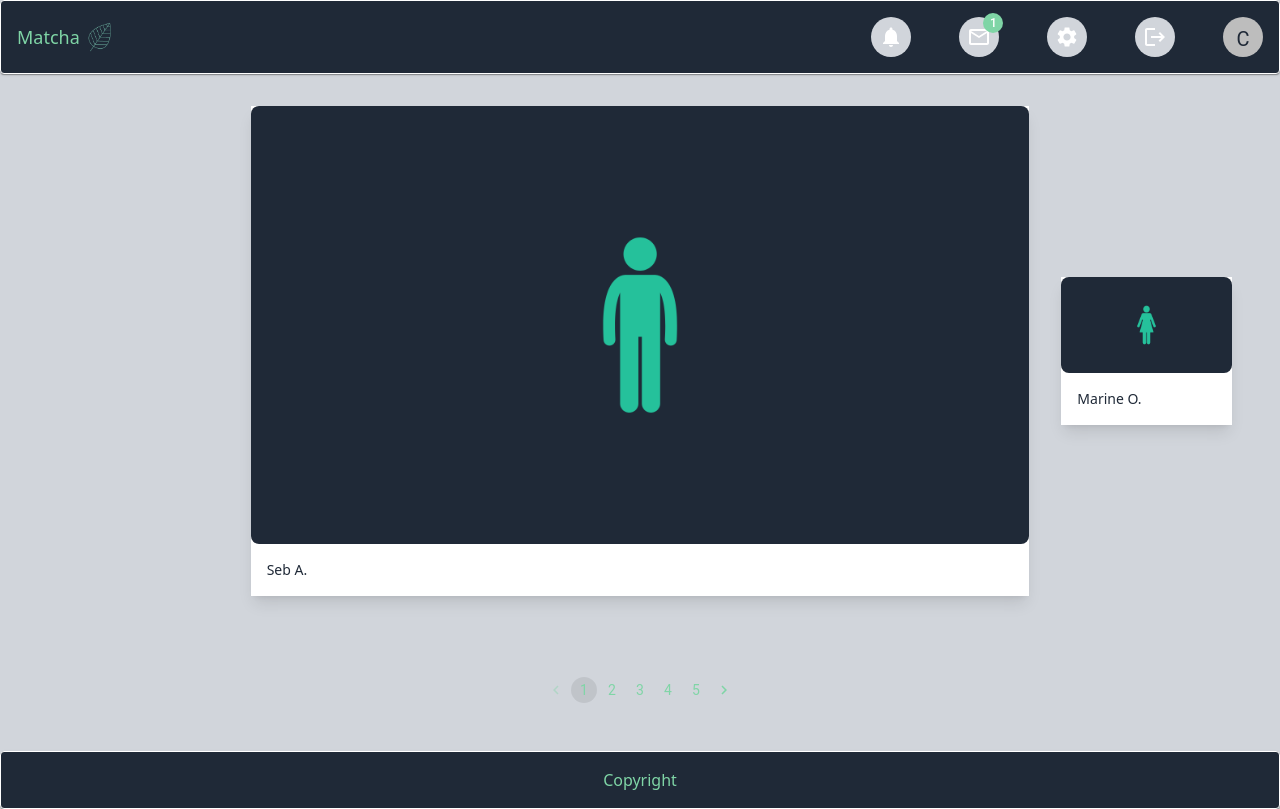
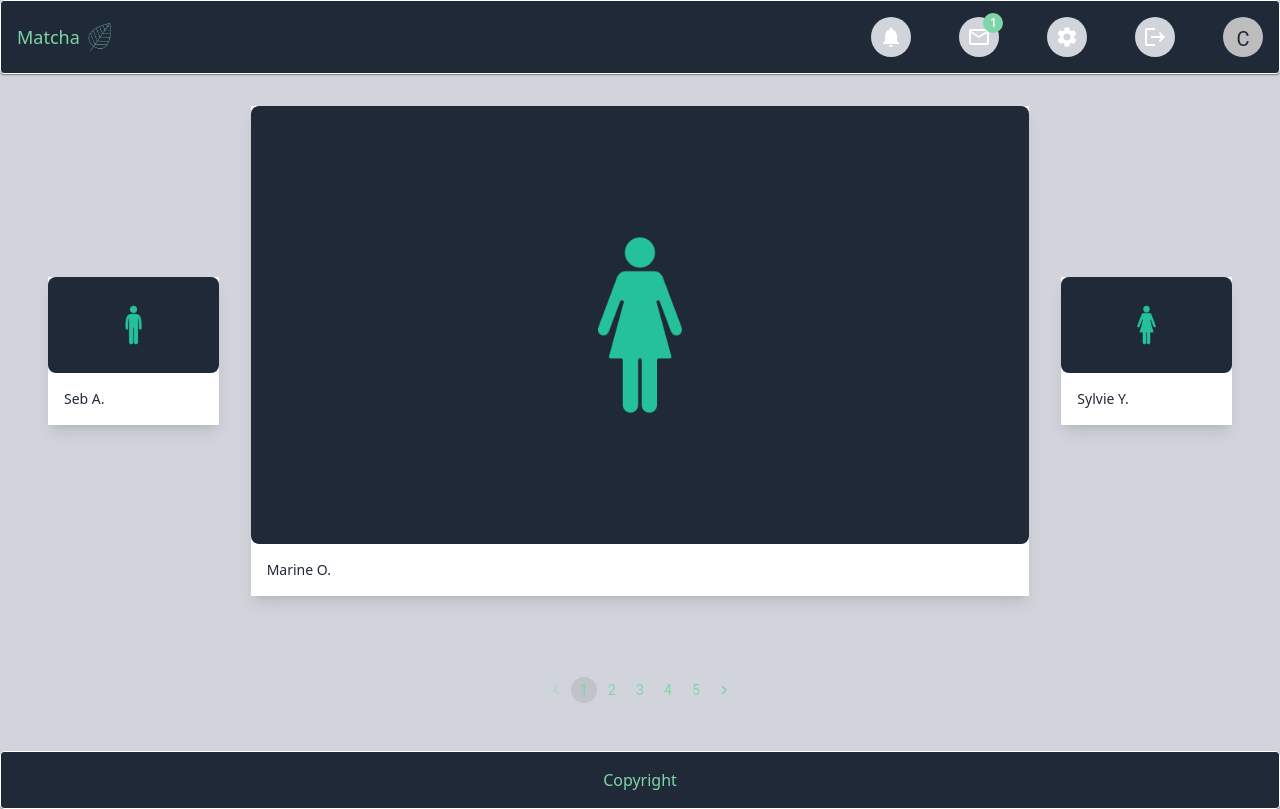
Before and after one commit to claire-d-b/Matcha_front_local, a Next.js app: page /match in a window 1280 px wide. Both pictures are taken after a click on the button "Marine O.". Built offline with nearby package versions, Linux system fonts and the light colour scheme.

Commit message:
update cardactionareas with onclick (5 pictures)

```diff
--- a/src/app/match/page.tsx
+++ b/src/app/match/page.tsx
@@ -1,19 +1,19 @@
-'use client'
+"use client";
 
-import React, { useState } from 'react';
-import { styled } from '@mui/material/styles';
-import Box from '@mui/material/Box';
-import Grid from '@mui/material/Unstable_Grid2';
-import Image from 'next/image'
-import PeopleImageF from '../../../public/images/people_f.png'
-import PeopleImageM from '../../../public/images/people_m.png'
-import { ThemeProvider, Paper, Stack } from '@mui/material'
-import theme from '../theme'
-import Ctitle from '../Ctitle'
-import Cnav from '../Cnav'
-import LeafImage from '../../../public/images/leaf.png'
-import { Card, CardContent, CardActionArea, CardMedia } from '@mui/material'
-import Pagination from '@mui/material/Pagination';
+import React, { useState } from "react";
+import { styled } from "@mui/material/styles";
+import Box from "@mui/material/Box";
+import Grid from "@mui/material/Unstable_Grid2";
+import Image from "next/image";
+import PeopleImageF from "../../../public/images/people_f.png";
+import PeopleImageM from "../../../public/images/people_m.png";
+import { ThemeProvider, Paper, Stack } from "@mui/material";
+import theme from "../theme";
+import Ctitle from "../Ctitle";
+import Cnav from "../Cnav";
+import LeafImage from "../../../public/images/leaf.png";
+import { Card, CardContent, CardActionArea, CardMedia } from "@mui/material";
+import Pagination from "@mui/material/Pagination";
 
 // const Item = styled(Paper)(({ theme }) => ({
 //     backgroundColor: theme.palette.mode === 'dark' ? '#1A2027' : '#fff',
@@ -23,13 +23,24 @@ import Pagination from '@mui/material/Pagination';
 //     color: theme.palette.text.secondary,
 //   }));
 
-const profiles = [[], ['Seb A.', 'm'], ['Marine O.', 'f'], ['Sylvie Y.', 'f'], ['Antoine N.', 'm'], ['Eugénie A.', 'f']]
+const profiles = [
+  [],
+  ["Seb A.", "m"],
+  ["Marine O.", "f"],
+  ["Sylvie Y.", "f"],
+  ["Antoine N.", "m"],
+  ["Eugénie A.", "f"],
+];
 
 const _ = () => {
-    const [index, setIndex] = useState(1)
-    const handleChange= (event: React.ChangeEvent<unknown>, value: number) => {
-        setIndex(value)
-      }
+  const [index, setIndex] = useState(1);
+  const handleChange = (event: React.ChangeEvent<unknown>, value: number) => {
+    setIndex(value);
+  };
+  const handleClick = (i: number) => {
+    console.log(i);
+    setIndex(i);
+  };
 
   return (
     <ThemeProvider theme={theme}>
@@ -41,44 +52,108 @@ const _ = () => {
         </Paper>
         <div className="w-full h-full flex flex-col justify-center items-center">
           <>
-                <Grid container spacing={4} className="h-full w-full justify-center items-center p-8">
+            <Grid
+              container
+              spacing={4}
+              className="h-full w-full justify-center items-center p-8"
+            >
               <div key={`persona_${index}`} className="flex flex-col">
                 <div className="flex justify-center items-center">
                   <Grid xs={2} className="md:w-1/4 hidden md:flex">
-                            { index-1 > 0 && index-1 < profiles.length && <>
-                                <CardActionArea className="m-0 p-4 border rounded-lg shadow-lg">
-                                    <CardMedia component="img" image={ profiles[index-1][1] == 'f' ? "../../images/people_f.png" : "../../images/people_m.png" } alt="persona" className="rounded-lg" />
-                                    <CardContent className="text-xs md:text-sm font-thin text-gray-800">{ profiles[index-1][0] }</CardContent>
+                    {index - 1 > 0 && index - 1 < profiles.length && (
+                      <>
+                        <CardActionArea
+                          className="m-0 p-4 border rounded-lg shadow-lg"
+                          onClick={(_: React.MouseEvent<HTMLButtonElement>) => {
+                            handleClick(index - 1);
+                          }}
+                        >
+                          <CardMedia
+                            component="img"
+                            image={
+                              profiles[index - 1][1] == "f"
+                                ? "../../images/people_f.png"
+                                : "../../images/people_m.png"
+                            }
+                            alt="persona"
+                            className="rounded-lg"
+                          />
+                          <CardContent className="text-xs md:text-sm font-thin text-gray-800">
+                            {profiles[index - 1][0]}
+                          </CardContent>
                         </CardActionArea>
-                            </> }
+                      </>
+                    )}
                   </Grid>
                   <Grid xs={8} className="w-full md:w-1/2">
-                            { index > 0 && index < profiles.length && <>
-                                <CardActionArea className="m-0 p-4 border rounded-lg shadow-lg">
-                                    <CardMedia component="img" image={ profiles[index][1] == 'f' ? "../../images/people_f.png" : "../../images/people_m.png" } alt="persona" className="rounded-lg" />
-                                    <CardContent className="text-xs md:text-sm font-thin text-gray-800">{ profiles[index][0] }</CardContent>
+                    {index > 0 && index < profiles.length && (
+                      <>
+                        <CardActionArea
+                          className="m-0 p-4 border rounded-lg shadow-lg"
+                          onClick={(_: React.MouseEvent<HTMLButtonElement>) => {
+                            handleClick(index);
+                          }}
+                        >
+                          <CardMedia
+                            component="img"
+                            image={
+                              profiles[index][1] == "f"
+                                ? "../../images/people_f.png"
+                                : "../../images/people_m.png"
+                            }
+                            alt="persona"
+                            className="rounded-lg"
+                          />
+                          <CardContent className="text-xs md:text-sm font-thin text-gray-800">
+                            {profiles[index][0]}
+                          </CardContent>
                         </CardActionArea>
-                            </>}
+                      </>
+                    )}
                   </Grid>
                   <Grid xs={2} className="md:w-1/4 hidden md:flex">
-                            { index+1 > 0 && index+1 < profiles.length && <>
-                                <CardActionArea className="m-0 p-4 border rounded-lg shadow-lg">
-                                    <CardMedia component="img" image={ profiles[index+1][1] == 'f' ? "../../images/people_f.png" : "../../images/people_m.png" } alt="persona" className="rounded-lg" />
-                                    <CardContent className="text-xs md:text-sm font-thin text-gray-800">{ profiles[index+1][0] }</CardContent>
+                    {index + 1 > 0 && index + 1 < profiles.length && (
+                      <>
+                        <CardActionArea
+                          className="m-0 p-4 border rounded-lg shadow-lg"
+                          onClick={(_: React.MouseEvent<HTMLButtonElement>) => {
+                            handleClick(index + 1);
+                          }}
+                        >
+                          <CardMedia
+                            component="img"
+                            image={
+                              profiles[index + 1][1] == "f"
+                                ? "../../images/people_f.png"
+                                : "../../images/people_m.png"
+                            }
+                            alt="persona"
+                            className="rounded-lg"
+                          />
+                          <CardContent className="text-xs md:text-sm font-thin text-gray-800">
+                            {profiles[index + 1][0]}
+                          </CardContent>
                         </CardActionArea>
-                            </> }
+                      </>
+                    )}
                   </Grid>
                 </div>
               </div>
             </Grid>
           </>
-                <Pagination count={profiles.length-1} size="small" onChange={handleChange} className="p-6 md:p-12 self-center"/>
+          <Pagination
+            count={profiles.length - 1}
+            size="small"
+            onChange={handleChange}
+            className="p-6 md:p-12 self-center"
+          />
         </div>
         <Paper className="w-full p-4 border border-white flex flex-col justify-center items-center bg-gray-800">
           Copyright
         </Paper>
       </div>
-    </ThemeProvider>)
-}
+    </ThemeProvider>
+  );
+};
 
-export default _
+export default _;
```
Lines whose indentation alone changed are shown as unchanged.
